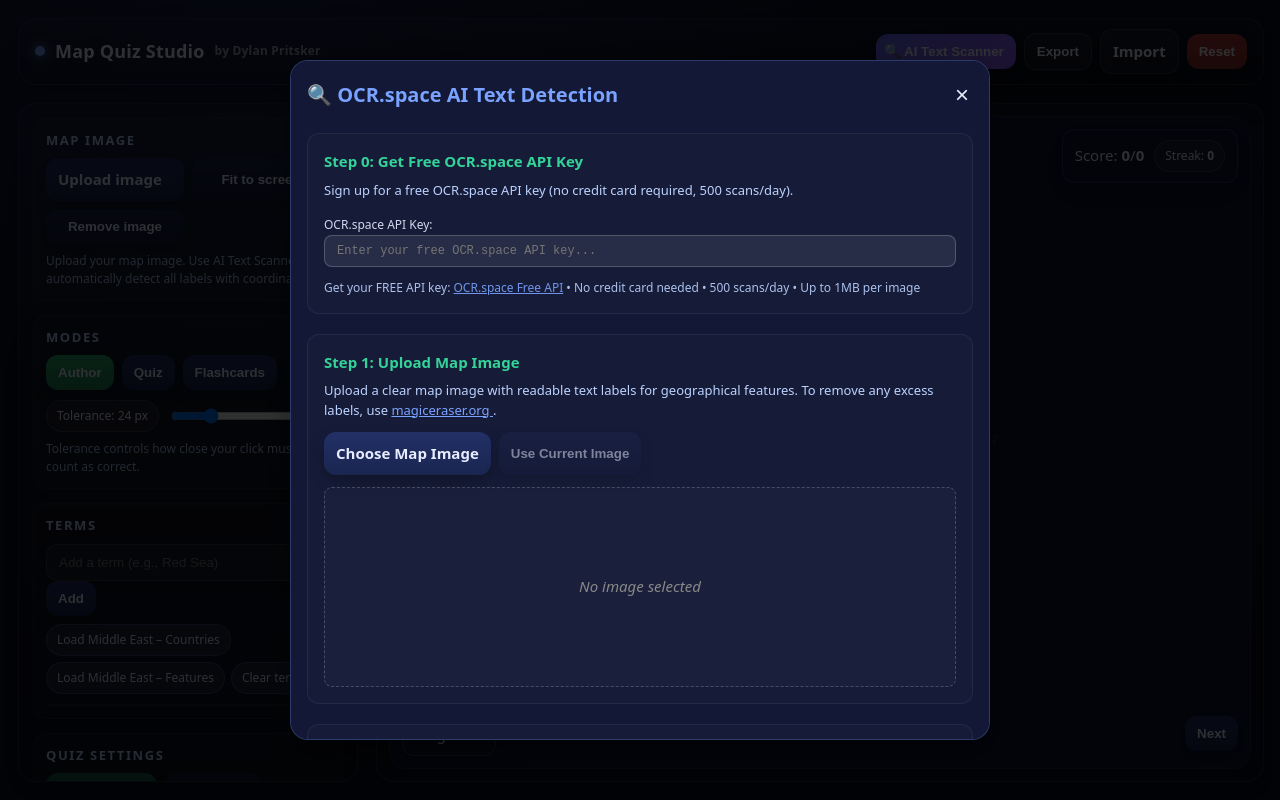
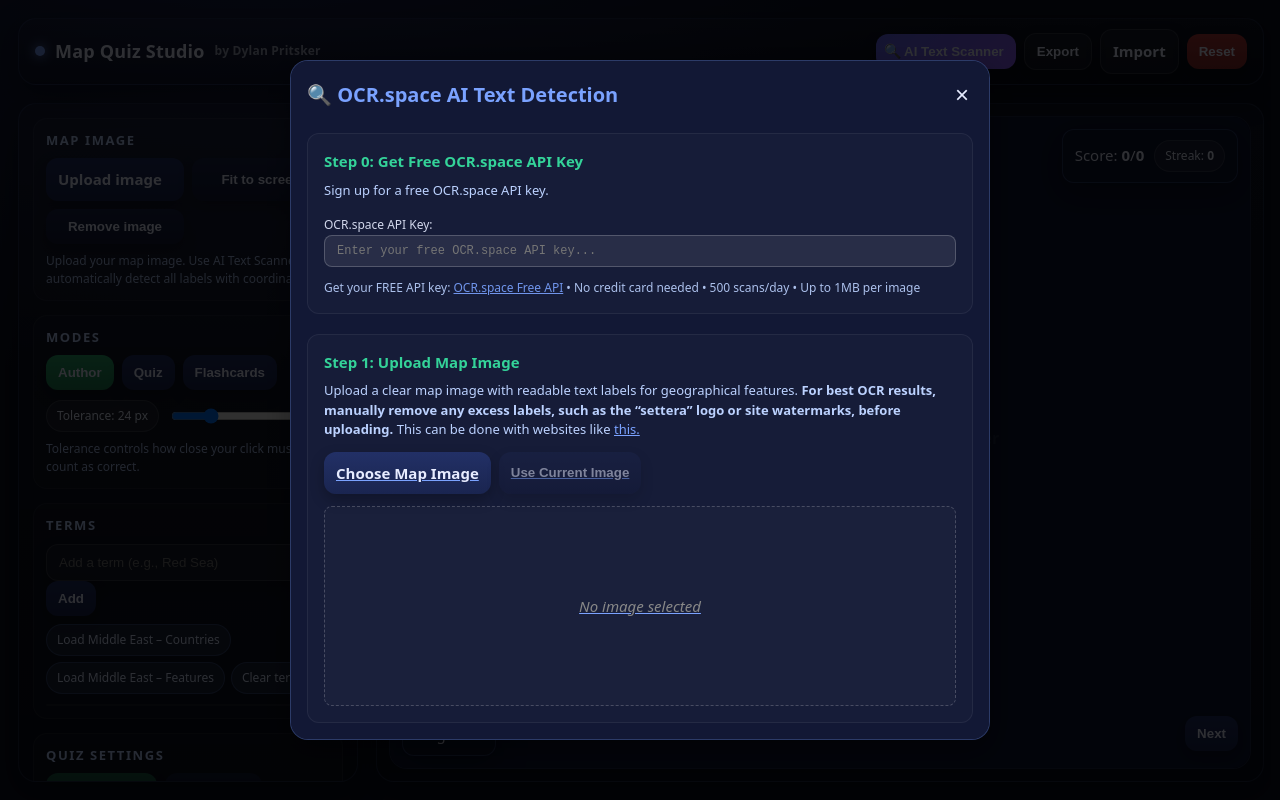
Before and after one commit to getsentrix/studymap, a plain HTML site: page index.html in a window 1280 px wide. Both pictures are taken after a click on the button "AI Text Scanner". Drawn offline with Linux system fonts and the light colour scheme.

Commit message:
Update index.html

```diff
--- a/index.html
+++ b/index.html
@@ -617,7 +617,7 @@
 
       <div class="step">
         <div class="step-title">Step 0: Get Free OCR.space API Key</div>
-        <div class="step-desc">Sign up for a free OCR.space API key (no credit card required, 500 scans/day).</div>
+        <div class="step-desc">Sign up for a free OCR.space API key.</div>
         <div style="margin-bottom:12px;">
           <label class="small">OCR.space API Key:</label>
           <input type="password" id="apiKey" class="api-input" placeholder="Enter your free OCR.space API key..." />
@@ -634,10 +634,9 @@
         <div class="step-title">Step 1: Upload Map Image</div>
      <div class="step-desc">
   Upload a clear map image with readable text labels for geographical features.
-  To remove any excess labels, use
-  <a href="http://magiceraser.org/" target="_blank" style="color:var(--accent);text-decoration:underline;">
-    magiceraser.org
-  </a>.
+  <strong>For best OCR results, manually remove any excess labels, such as the “settera” logo or site watermarks, before uploading.</strong>
+       This can be done with websites like <a href="https://cleanup.pictures/" target="_blank" style="color:var(--accent);text-decoration:underline;">
+    this.
 </div>
         <input id="aiImgInput" type="file" accept="image/*" style="display:none;" />
         <div style="display:flex; gap:8px; margin-bottom:12px;">
```
